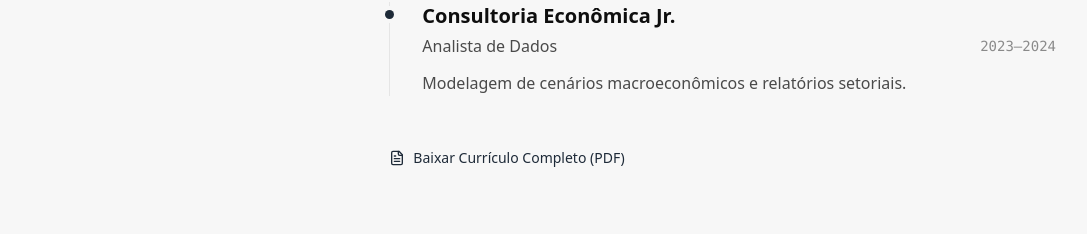
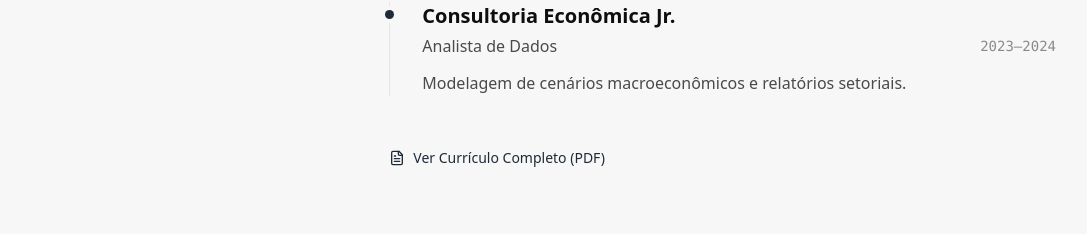
Before and after one commit to pedroocampelo/site, a React (Vite) app: page / in a window 1280 px wide. Shown: the part 1828-2062 px from the top of the page, without its empty margins (96-1183 px from the left). Built offline with nearby package versions, Linux system fonts and the light colour scheme.

Commit message:
Home.tsx

```diff
--- a/src/react-app/pages/Home.tsx
+++ b/src/react-app/pages/Home.tsx
@@ -391,7 +391,7 @@ const ExperienceTimeline = ({ experiences }: { experiences: typeof TEMPLATE_DATA
           className={`inline-flex items-center text-sm font-medium text-[var(--accent)] hover:underline mt-4 group rounded-md p-1 -ml-1 ${FOCUS_RING}`}
         >
           <FileText className="w-4 h-4 mr-2 group-hover:scale-110 transition-transform" />
-          Baixar Currículo Completo (PDF)
+          Ver Currículo Completo (PDF)
         </a>
       </div>
     </div>
```
